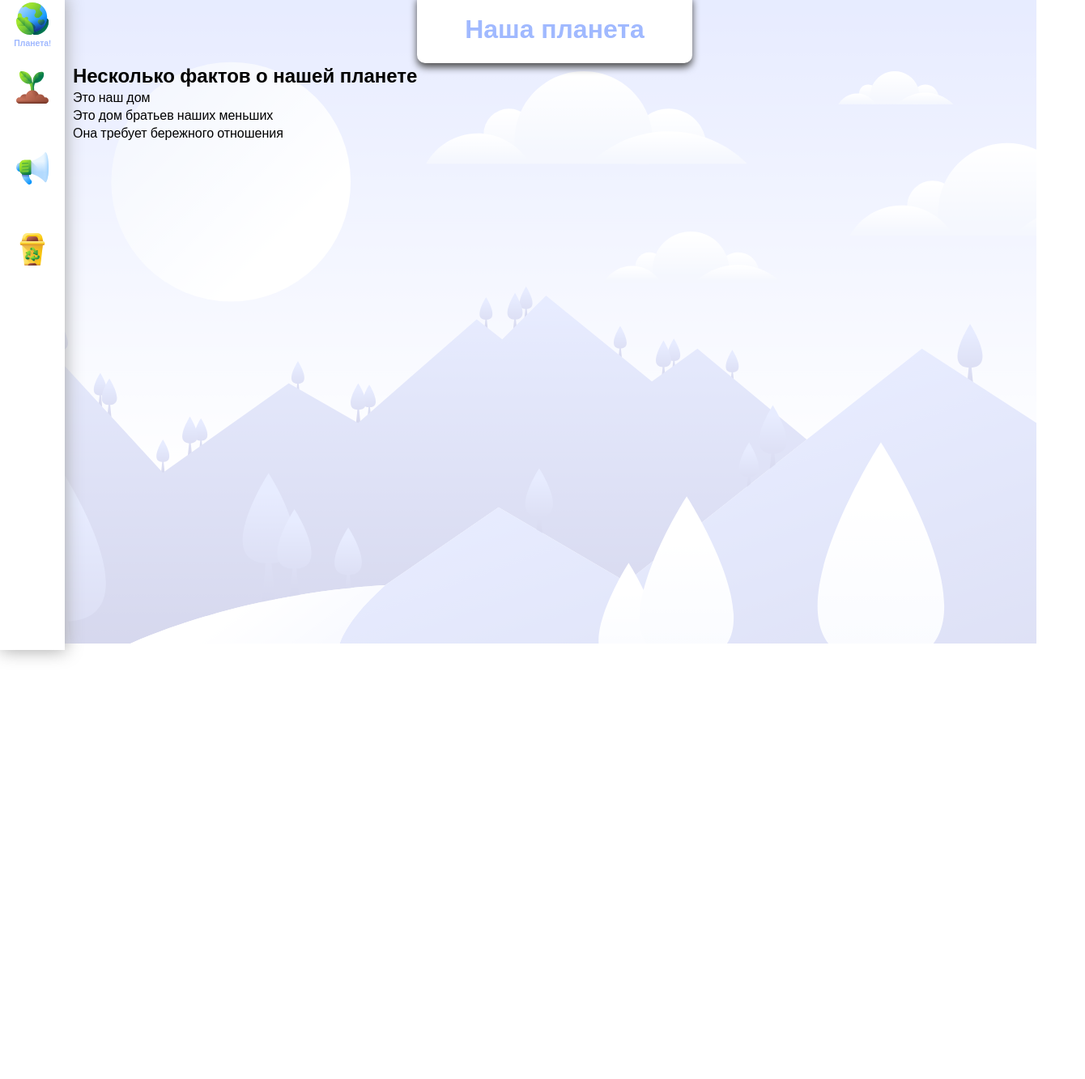
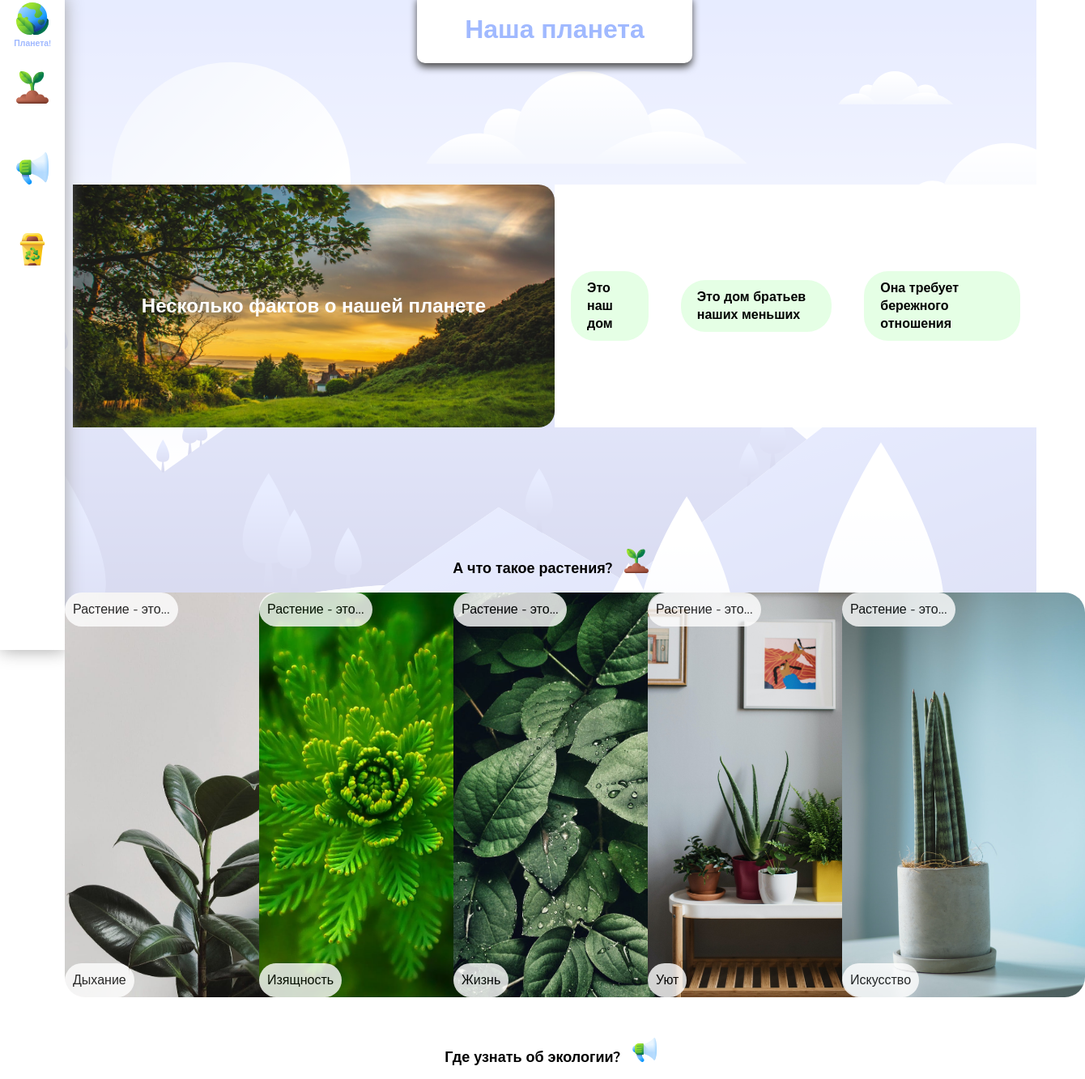
Before and after one commit to alexandre293/Ecologie, a plain HTML site: page index.html in a window 1280 px wide. Shown: the part 5-1338 px from the top of the page at 81% size, 1340 px wide, since content can reach past the window. Before the commit the page ends 800 px from the top, so only its background shows below. Drawn offline with nearby package versions, Linux system fonts and the light colour scheme.

Commit message:
gallery done, about in work

```diff
--- a/index.html
+++ b/index.html
@@ -48,6 +48,52 @@
         </div>
     </div>
 
+    <div class="gallery">
+        <h2 class="gallery-title">
+            А что такое растения?
+            <span class="gallery-title-img">
+                <img src="/images/plant.svg" alt="Plant emoji">
+            </span>
+        </h2>
+        <div class="gallery-content">
+            <div class="gallery-item">
+                <img src="images/plant0.jpg">
+                <p class="gallery-item-text">Растение - это...</p>
+                <p class="gallery-item-text">Дыхание</p>
+            </div>
+            <div class="gallery-item">
+                <img src="images/plant1.jpg">
+                <p class="gallery-item-text">Растение - это...</p>
+                <p class="gallery-item-text">Изящность</p>
+            </div>
+            <div class="gallery-item">
+                <img src="images/plant2.jpg">
+                <p class="gallery-item-text">Растение - это...</p>
+                <p class="gallery-item-text">Жизнь</p>
+            </div>
+            <div class="gallery-item">
+                <img src="images/plant3.jpg">
+                <p class="gallery-item-text">Растение - это...</p>
+                <p class="gallery-item-text">Уют</p>
+            </div>
+            <div class="gallery-item">
+                <img src="images/plant4.jpg">
+                <p class="gallery-item-text">Растение - это...</p>
+                <p class="gallery-item-text">Искусство</p>
+            </div>
+        </div>
+    </div>
+
+    <div class="about">
+        <h2 class="about-title">Где узнать об экологии? <span class="about-title-img"><img src="images/news.svg" alt="Plant emoji"></span></h2>
+        <div class="about-content">
+            <p class="about-content-item ab-item1">Интернет</p>
+            <p class="about-content-item ab-item2">Мероприятия</p>
+            <p class="about-content-item ab-item3">Друзья</p>
+        </div>
+
+    </div>
+
 </body>
 
 </html>
--- a/style.css
+++ b/style.css
@@ -111,3 +111,128 @@ a {
     color: #a0b9ff;
     font-weight: bold;
 }
+
+.planet-facts {
+    margin:150px 0;
+    display: flex;
+    flex-direction: row;
+}
+
+.facts-left {
+    width: 50%;
+    background-image: url(images/intro2.jpg);
+    background-position: center;
+    background-size: cover;
+    background-repeat: no-repeat;
+    height: 300px;
+    border-radius: 0 20px 20px 0;
+    display: flex;
+    justify-content: center;
+    align-items: center;
+    color: white;
+
+}
+
+.facts-right {
+    width: 50%;
+}
+
+.right-content {
+    display: flex;
+    background-color: white;
+    list-style-type: none;
+    height: 100%;
+    justify-content: center;
+    align-items: center;
+}
+
+.right-content li {
+    margin: 0 20px;
+    font-weight: 900;
+    background-color: #e5ffe5;
+    padding: 10px 20px;
+    border-radius: 30px;
+
+}
+
+.gallery {
+    margin-left: 80px;
+}
+
+.gallery-title {
+    text-align: center;
+    font-size: 18px;
+    margin-bottom: 18px;
+}
+
+.gallery-title-img img {
+    width: 30px;
+    height: 30px;
+    margin-left: 10px;
+}
+
+.gallery-content {
+    display: flex;
+    justify-content: space-around;
+}
+
+.gallery-item img {
+    width: 300px;
+    height: 500px;
+    object-fit: cover;
+    position: absolute;
+    z-index: 5;
+    border-radius: 25px;
+}
+
+.gallery-item {
+    width: 300px;
+    height: 500px;
+    position: relative;
+    display: flex;
+    flex-direction: column;
+    justify-content: space-between;
+
+}
+
+.gallery-item-text {
+    z-index: 10;
+    position: relative;
+    background-color: white;
+    padding: 10px;
+    border-radius: 50px;
+    text-align: center;
+    width: fit-content;
+    opacity: 0.8;
+}
+
+.about {
+    margin-left: 80px;
+    margin-top: 50px;
+}
+
+.about-title {
+    text-align: center;
+    font-size: 18px;
+    margin-bottom: 18px;
+
+}
+
+.about-title-img img {
+    width: 30px;
+    height: 30px;
+    margin-left: 10px;
+}
+
+.about-content {
+    display: flex;
+}
+
+.about-content-item {
+    padding: 150px 0;
+    width: 33%;
+    text-align: center;
+    font-size: 30px;
+    font-weight: 900;
+    color: white;
+}
```
